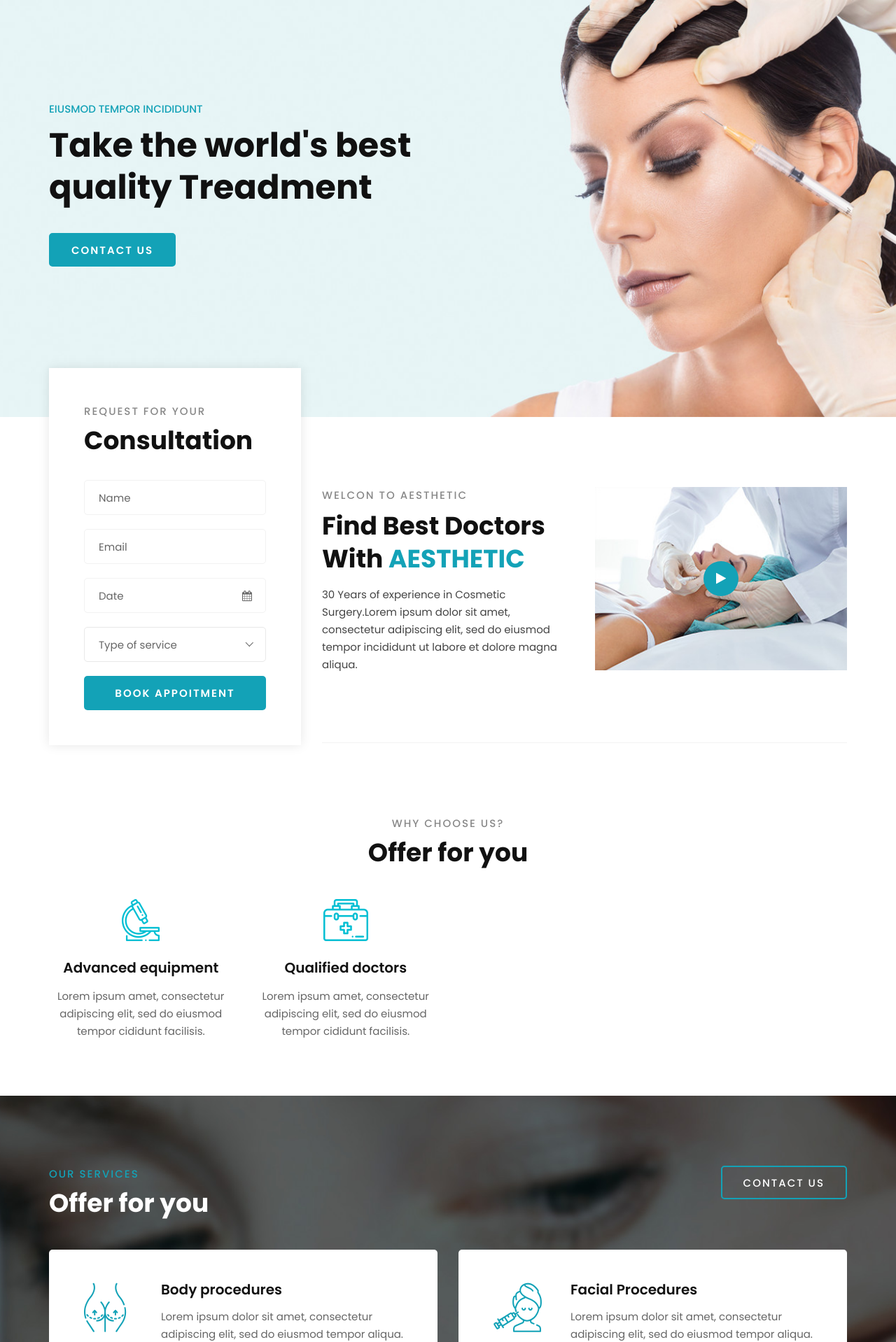
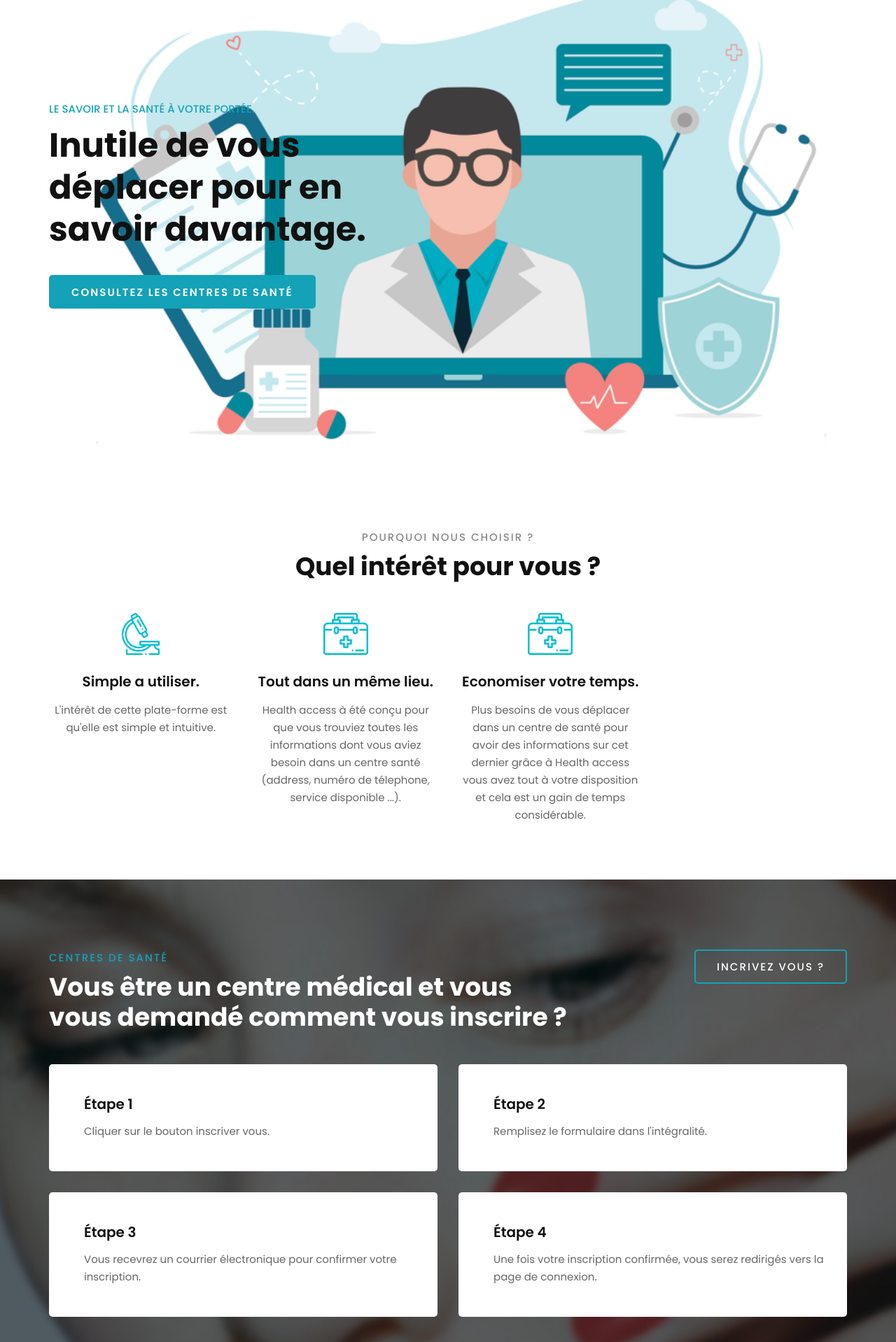
Before and after one commit to FranckyPopo/appointmen_medical__NaN, a Django app: page / in a window 1280 px wide. Shown: the part 108-2026 px from the top of the page at 70% size. Run offline with Django 4.2, Linux system fonts and the light colour scheme; some libraries are stand-ins or nearby versions.

Commit message:
Ajout de l'utilité du site

```diff
--- a/front/templates/front/pages/index.html
+++ b/front/templates/front/pages/index.html
@@ -9,7 +9,7 @@
     <meta name="keywords" content="Aesthetic, unica, creative, html">
     <meta name="viewport" content="width=device-width, initial-scale=1.0">
     <meta http-equiv="X-UA-Compatible" content="ie=edge">
-    <title>Aesthetic | Template</title>
+    <title>Aesthetic | Accueil</title>
 
     <!-- Google Font -->
     <link href="https://fonts.googleapis.com/css2?family=Poppins:wght@300;400;500;600;700;800;900&display=swap"
@@ -83,14 +83,18 @@
     <!-- Header Section End -->
 
     <!-- Hero Section Begin -->
-    <section class="hero spad set-bg" data-setbg="{% static 'front/img/hero-bg.jpg' %}">
+    <section class="hero spad set-bg" data-setbg="{% static 'front/img/urgengo-teleconsultation-pharmacie-h3.png__940x480_q70_crop_subsampling-2_upscale.png' %}">
         <div class="container">
             <div class="row">
                 <div class="col-lg-6">
                     <div class="hero__text">
-                        <span>Eiusmod tempor incididunt </span>
-                        <h2>Take the world's best quality Treadment</h2>
-                        <a href="#" class="primary-btn normal-btn">Contact us</a>
+                        <span>Le savoir et la santé à votre portée.</span>
+                        <h2>
+                            Inutile de vous déplacer pour en savoir davantage.
+                        </h2>
+                        <a href="#" class="primary-btn normal-btn">
+                            Consultez les centres de santé
+                        </a>
                     </div>
                 </div>
             </div>
@@ -99,7 +103,7 @@
     <!-- Hero Section End -->
 
     <!-- Consultation Section Begin -->
-    <section class="consultation">
+    {% comment %} <section class="consultation">
         <div class="container">
             <div class="row">
                 <div class="col-lg-4">
@@ -150,7 +154,7 @@
                 </div>
             </div>
         </div>
-    </section>
+    </section> {% endcomment %}
     <!-- Consultation Section End -->
 
     <!-- Chooseus Section Begin -->
@@ -159,8 +163,8 @@
             <div class="row">
                 <div class="col-lg-12 text-center">
                     <div class="section-title">
-                        <span>Why choose us?</span>
-                        <h2>Offer for you</h2>
+                        <span>POURQUOI NOUS CHOISIR ?</span>
+                        <h2>Quel intérêt pour vous ?</h2>
                     </div>
                 </div>
             </div>
@@ -168,15 +172,32 @@
                 <div class="col-lg-3 col-md-6 col-sm-6">
                     <div class="chooseus__item">
                         <img src="{% static 'front/img/icons/ci-1.png' %}" alt="">
-                        <h5>Advanced equipment</h5>
-                        <p>Lorem ipsum amet, consectetur adipiscing elit, sed do eiusmod tempor cididunt facilisis.</p>
+                        <h5>Simple a utiliser.</h5>
+                        <p>
+                            L'intérêt de cette plate-forme est qu'elle est simple et intuitive.
+                        </p>
                     </div>
                 </div>
                 <div class="col-lg-3 col-md-6 col-sm-6">
                     <div class="chooseus__item">
                         <img src="{% static 'front/img/icons/ci-2.png' %}" alt="">
-                        <h5>Qualified doctors</h5>
-                        <p>Lorem ipsum amet, consectetur adipiscing elit, sed do eiusmod tempor cididunt facilisis.</p>
+                        <h5>Tout dans un même lieu.</h5>
+                        <p>
+                            Health access à été conçu pour que vous trouviez toutes les informations
+                            dont vous aviez besoin dans un centre santé (address, numéro de télephone,
+                            service disponible ...).
+                        </p>
+                    </div>
+                </div>
+                <div class="col-lg-3 col-md-6 col-sm-6">
+                    <div class="chooseus__item">
+                        <img src="{% static 'front/img/icons/ci-2.png' %}" alt="">
+                        <h5>Economiser votre temps.</h5>
+                        <p>
+                            Plus besoins de vous déplacer dans un centre de santé pour avoir des informations
+                            sur cet dernier grâce à Health access vous avez tout à votre disposition et cela est
+                            un gain de temps considérable.
+                        </p>
                     </div>
                 </div>
             </div>
@@ -190,61 +211,56 @@
             <div class="row">
                 <div class="col-lg-8 col-md-8 col-sm-6">
                     <div class="section-title">
-                        <span>Our services</span>
-                        <h2>Offer for you</h2>
+                        <span>centres de santé</span>
+                        <h2>
+                            Vous être un centre médical et vous vous demandé
+                            comment vous inscrire ?
+                        </h2>
                     </div>
                 </div>
                 <div class="col-lg-4 col-md-4 col-sm-6">
                     <div class="services__btn">
-                        <a href="#" class="primary-btn">Contact us</a>
+                        <a href="#" class="primary-btn">Incrivez vous ?</a>
                     </div>
                 </div>
             </div>
             <div class="row">
                 <div class="col-lg-6 col-md-6">
                     <div class="services__item">
-                        <div class="services__item__icon">
-                            <span class="flaticon-044-aesthetic"></span>
-                        </div>
                         <div class="services__item__text">
-                            <h5>Body procedures</h5>
-                            <p>Lorem ipsum dolor sit amet, consectetur adipiscing elit, sed do eiusmod tempor aliqua.
+                            <h5>Étape 1</h5>
+                            <p>
+                                Cliquer sur le bouton inscriver vous.
                             </p>
                         </div>
                     </div>
                 </div>
                 <div class="col-lg-6 col-md-6">
                     <div class="services__item">
-                        <div class="services__item__icon">
-                            <span class="flaticon-027-beauty"></span>
-                        </div>
                         <div class="services__item__text">
-                            <h5>Facial Procedures</h5>
-                            <p>Lorem ipsum dolor sit amet, consectetur adipiscing elit, sed do eiusmod tempor aliqua.
+                            <h5>Étape 2</h5>
+                            <p>
+                                Remplisez le formulaire dans l'intégralité.
                             </p>
                         </div>
                     </div>
                 </div>
                 <div class="col-lg-6 col-md-6">
                     <div class="services__item">
-                        <div class="services__item__icon">
-                            <span class="flaticon-031-anatomy"></span>
-                        </div>
                         <div class="services__item__text">
-                            <h5>Breast procedures</h5>
-                            <p>Lorem ipsum dolor sit amet, consectetur adipiscing elit, sed do eiusmod tempor aliqua.
+                            <h5>Étape 3</h5>
+                            <p>
+                                Vous recevrez un courrier électronique pour confirmer votre inscription.
                             </p>
                         </div>
                     </div>
                 </div>
                 <div class="col-lg-6 col-md-6">
                     <div class="services__item">
-                        <div class="services__item__icon">
-                            <span class="flaticon-008-abdominoplasty"></span>
-                        </div>
                         <div class="services__item__text">
-                            <h5>Skin care & Beauty</h5>
-                            <p>Lorem ipsum dolor sit amet, consectetur adipiscing elit, sed do eiusmod tempor aliqua.
+                            <h5>Étape 4</h5>
+                            <p>
+                                Une fois votre inscription confirmée, vous serez redirigés vers la page de connexion.
                             </p>
                         </div>
                     </div>
@@ -253,49 +269,6 @@
         </div>
     </section>
     <!-- Services Section End -->
-
-    <!-- Team Section Begin -->
-    <section class="team spad">
-        <div class="container">
-            <div class="row">
-                <div class="col-lg-12 text-center">
-                    <div class="section-title">
-                        <span>Our Team</span>
-                        <h2>Our Expert Doctors</h2>
-                    </div>
-                </div>
-            </div>
-            <div class="row">
-                <div class="col-lg-4 col-md-6 col-sm-6">
-                    <div class="team__item">
-                        <img src="{% static 'front/img/team/team-1.jpg' %}" alt="">
-                        <h5>Caroline Grant</h5>
-                        <span>Plastic surgeon</span>
-                        <div class="team__item__social">
-                            <a href="#"><i class="fa fa-facebook"></i></a>
-                            <a href="#"><i class="fa fa-twitter"></i></a>
-                            <a href="#"><i class="fa fa-instagram"></i></a>
-                            <a href="#"><i class="fa fa-dribbble"></i></a>
-                        </div>
-                    </div>
-                </div>
-                <div class="col-lg-4 col-md-6 col-sm-6">
-                    <div class="team__item">
-                        <img src="{% static 'front/img/team/team-2.jpg' %}" alt="">
-                        <h5>Dr. Maria Angel</h5>
-                        <span>Plastic surgeon</span>
-                        <div class="team__item__social">
-                            <a href="#"><i class="fa fa-facebook"></i></a>
-                            <a href="#"><i class="fa fa-twitter"></i></a>
-                            <a href="#"><i class="fa fa-instagram"></i></a>
-                            <a href="#"><i class="fa fa-dribbble"></i></a>
-                        </div>
-                    </div>
-                </div>
-            </div>
-        </div>
-    </section>
-    <!-- Team Section End -->
 
     <!-- Footer Section Begin -->
     <footer class="footer">
```
Also changed, not shown: front/static/front/img/4950247_19834.jpg (added), front/static/front/img/appelez-concept-medecin-telephone_1150-50289.webp (added), front/static/front/img/urgengo-teleconsultation-pharmacie-h3.png__940x480_q70_crop_subsampling-2_upscale.png (added).
